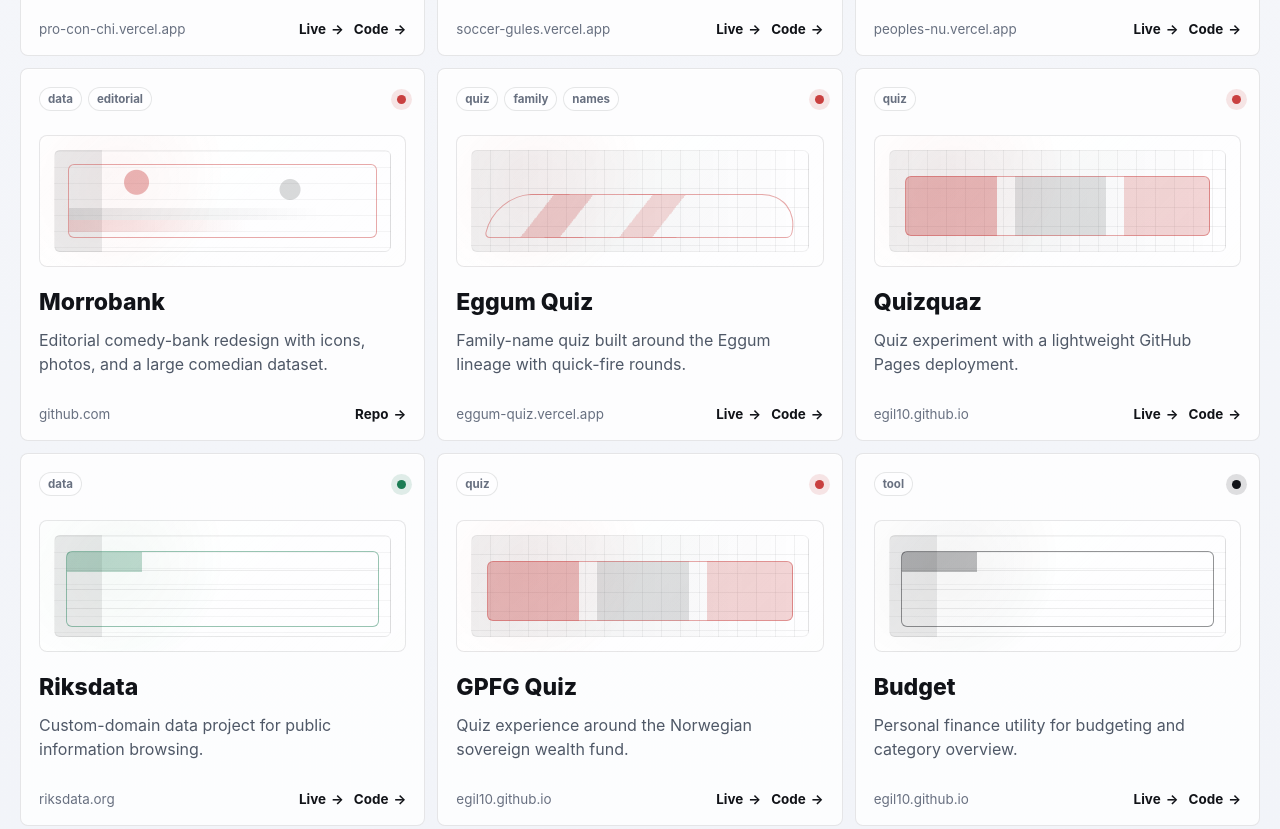
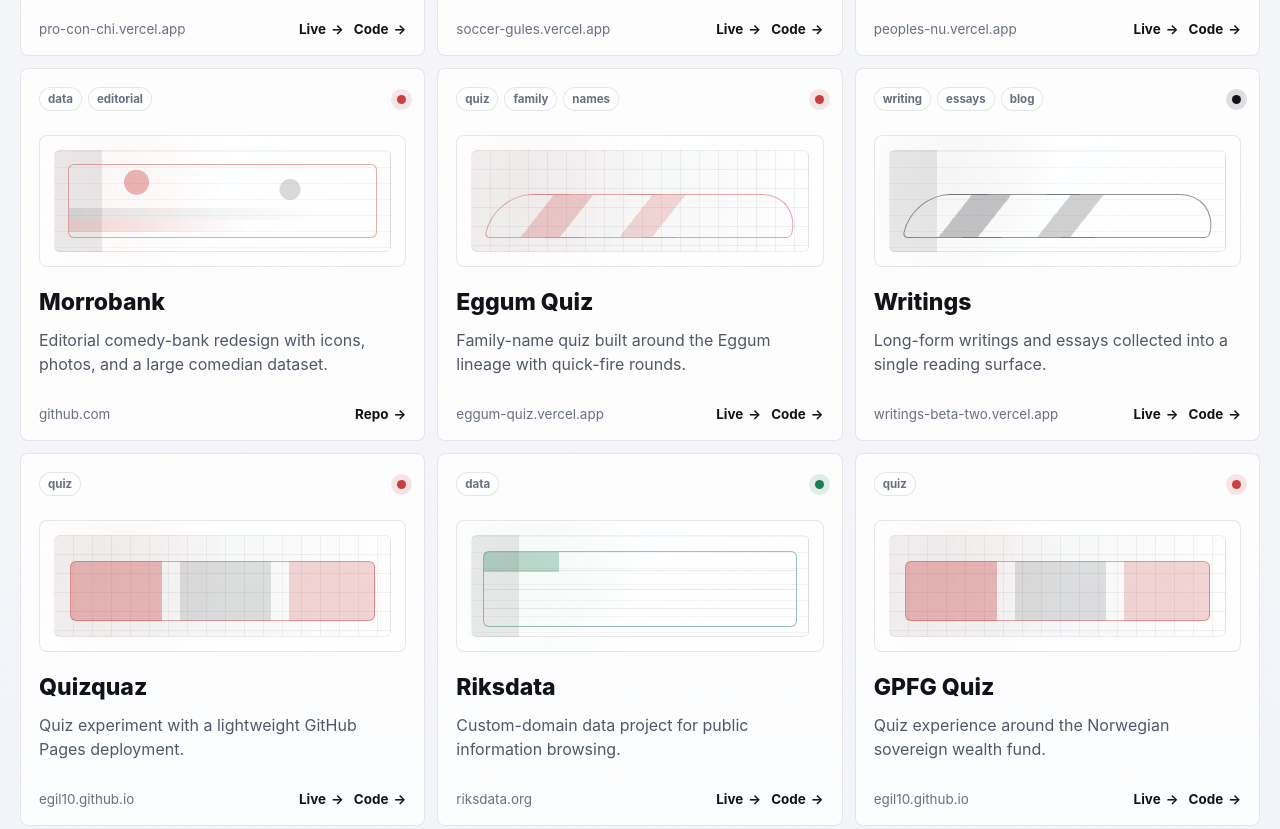
Before and after one commit to egil10/homepage, a plain HTML site: page index.html in a window 1280 px wide. Shown: the part 4037-4866 px from the top of the page. Drawn offline with Linux system fonts and the light colour scheme.

Commit message:
Add Writings to project index

```diff
--- a/index.html
+++ b/index.html
@@ -1644,6 +1644,16 @@
         type: "quiz",
         accent: "#c94040",
         preview: "quiz"
+      },
+      {
+        name: "Writings",
+        url: "https://writings-beta-two.vercel.app",
+        repo: "https://github.com/egil10/writings",
+        desc: "Long-form writings and essays collected into a single reading surface.",
+        tags: ["writing", "essays", "blog"],
+        type: "tool",
+        accent: "#111318",
+        preview: "default"
       }
     ];
 
```
